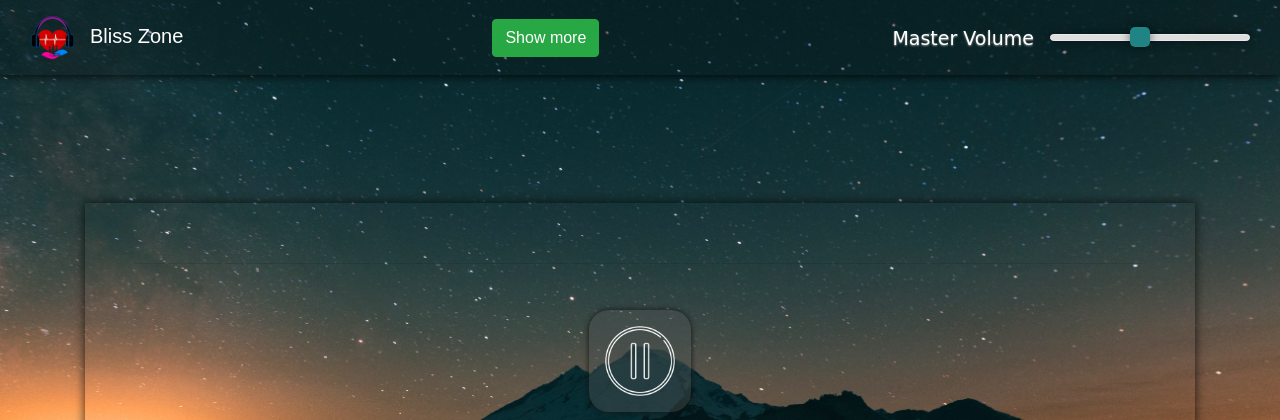
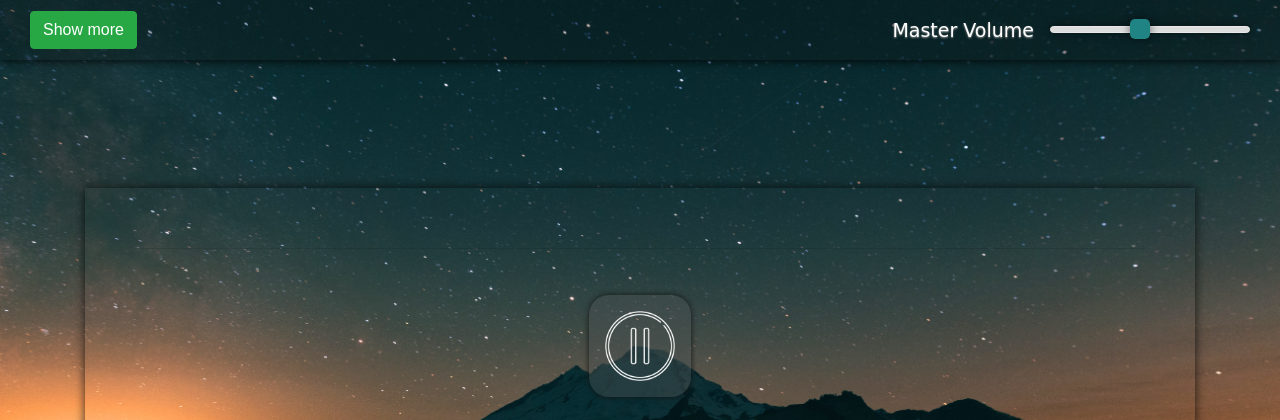
Before and after one commit to abubakerdhakko/paypal_subs, a PHP site: page /paypal-subs/ in a window 1280 px wide. Shown: the top 420 px of the page. Run offline with PHP 8.4, Linux system fonts and the light colour scheme; some libraries are stand-ins or nearby versions.

Commit message:
first commit

```diff
--- a/index.php
+++ b/index.php
@@ -32,9 +32,9 @@
 
     <div class="bg-main">
         <nav class="navbar navbar-light bg-nav">
-            <a class="navbar-brand" href="#">
+            <!-- <a class="navbar-brand" href="#">
                 <img src="./assets/img/logo-bliss_zone.png" width="45" height="45" alt=""><span>Bliss Zone</span>
-            </a>
+            </a> -->
 
             <a class="btn btn-success" href="index1.php">
                 Show more
```
